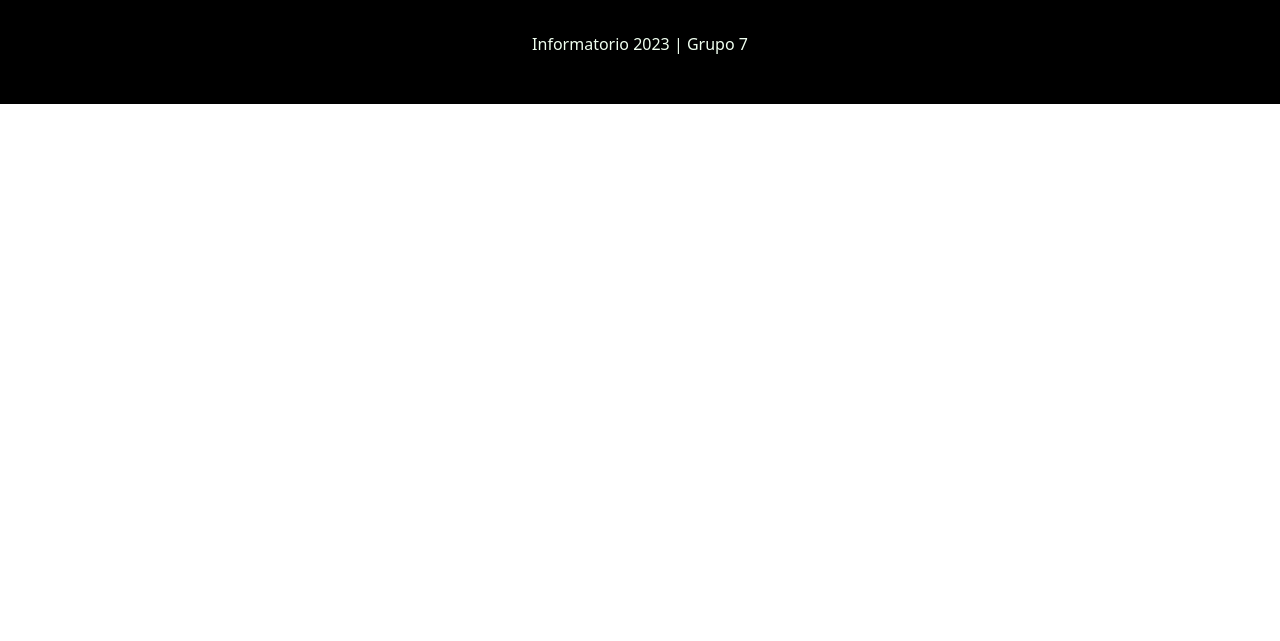
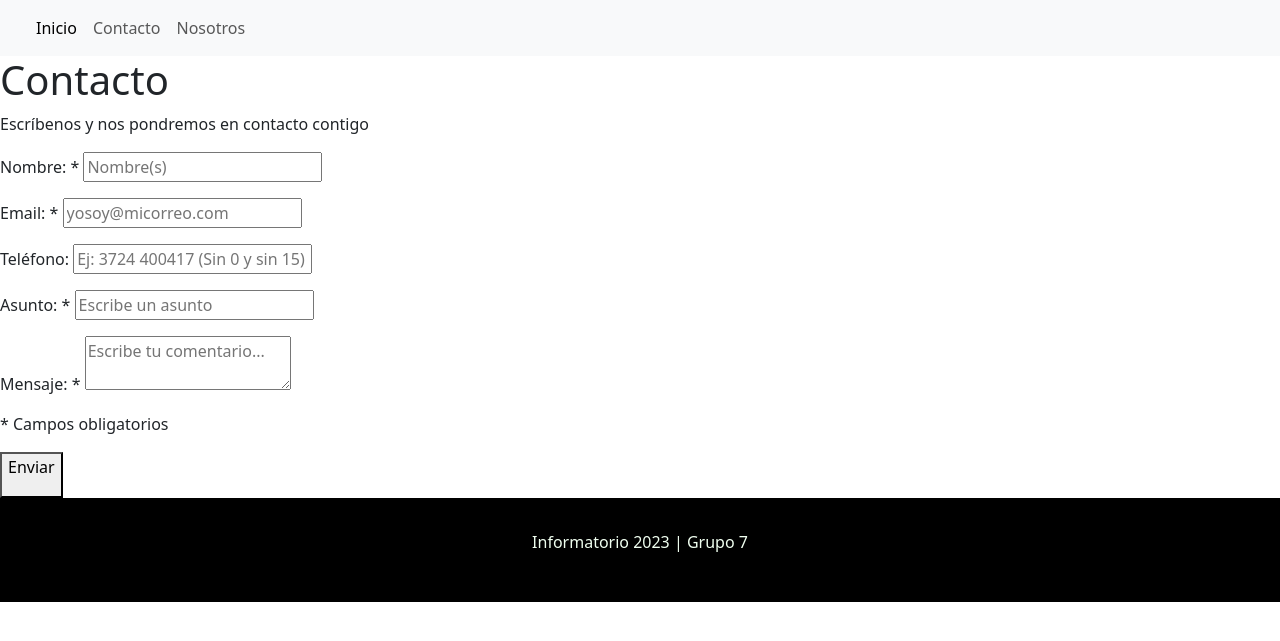
Before and after one commit to TGerzenstein/proyecto_final, a Django app: page /contacto/ in a window 1280 px wide. Shown: the top 641 px of the page. Run offline with Django 4.2, Linux system fonts and the light colour scheme; parts of the project's set-up code (start-up, migrations or seed data) failed here and were passed over.

Commit message:
Agregué formulario de contacto

```diff
--- a/Proyecto/templates/contacto.html
+++ b/Proyecto/templates/contacto.html
@@ -1,7 +1,54 @@
 {% extends 'base.html' %}
 {% load static %}
-
-
 {% block titulo %}
 <title>Contacto</title>
 {% endblock %}
+{% block navegacion %}
+{% include 'navegacion.html' %}
+{% endblock %}
+{% block contenido %}
+<!-- Formulario de contacto -->
+<div class="body-contacto">
+<div class="contact_form">
+  <div class="formulario">
+    <h1>Contacto</h1>
+  <p class="formulario-subtitulo">Escríbenos y nos pondremos en contacto contigo</p>
+    <form action="" method="post">
+      <p>
+        <label for="nombre" class="colocar_nombre">Nombre:
+          <span class="obligatorio">*</span>
+        </label>
+        <input type="text" name="introducir_nombre" id="nombre" required="obligatorio" placeholder="Nombre(s)">
+      </p>
+      <p>
+        <label for="email" class="colocar_email">Email:
+          <span class="obligatorio">*</span>
+        </label>
+        <input type="email" name="introducir_email" id="email" required="obligatorio" placeholder="yosoy@micorreo.com">
+      </p>
+      <p>
+        <label for="telefone" class="colocar_telefono">Teléfono:
+        </label>
+        <input type="tel" name="introducir_telefono" id="telefono" placeholder="Ej: 3724 400417 (Sin 0 y sin 15)">
+      </p>
+      <p>
+        <label for="asunto" class="colocar_asunto">Asunto:
+          <span class="obligatorio"> * </span>
+        </label>
+        <input type="text" name="introducir_asunto" id="assunto" required="obligatorio" placeholder="Escribe un asunto">
+      </p>
+      <p>
+        <label for="mensaje" class="colocar_mensaje">Mensaje:
+          <span class="obligatorio"> * </span>
+        </label>
+        <textarea name="introducir_mensaje" class="texto_mensaje" id="mensaje" required="obligatorio" placeholder="Escribe tu comentario..."></textarea>
+      </p>
+      <p class="aviso">
+        <span class="obligatorio"> * </span>Campos obligatorios
+      </p>
+      <button type="submit" name="enviar_formulario" id="enviar"><p>Enviar</p></button>
+    </form>
+  </div>
+</div>
+</div>
+{% endblock %}
```
